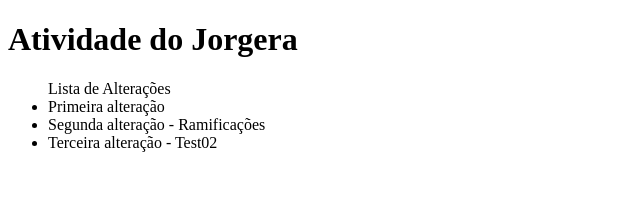
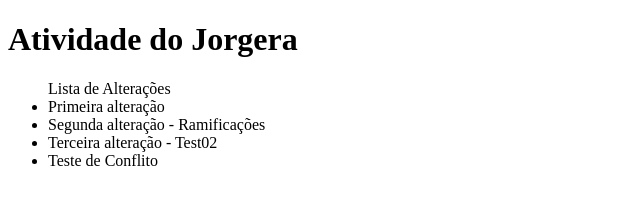
Before and after one commit to GabrielMMC/atv-2-git, a plain HTML site: page index.html in a window 1280 px wide. Shown: the whole page, without its empty margins (0-640 px from the left). Drawn offline with Linux system fonts and the light colour scheme.

Commit message:
New Changes OK

```diff
--- a/index.html
+++ b/index.html
@@ -12,6 +12,7 @@
         <li>Primeira alteração</li>
         <li>Segunda alteração - Ramificações</li>
         <li>Terceira alteração - Test02</li>
+        <li>Teste de Conflito</li>
     </ul>
 </body>
 </html>
```
